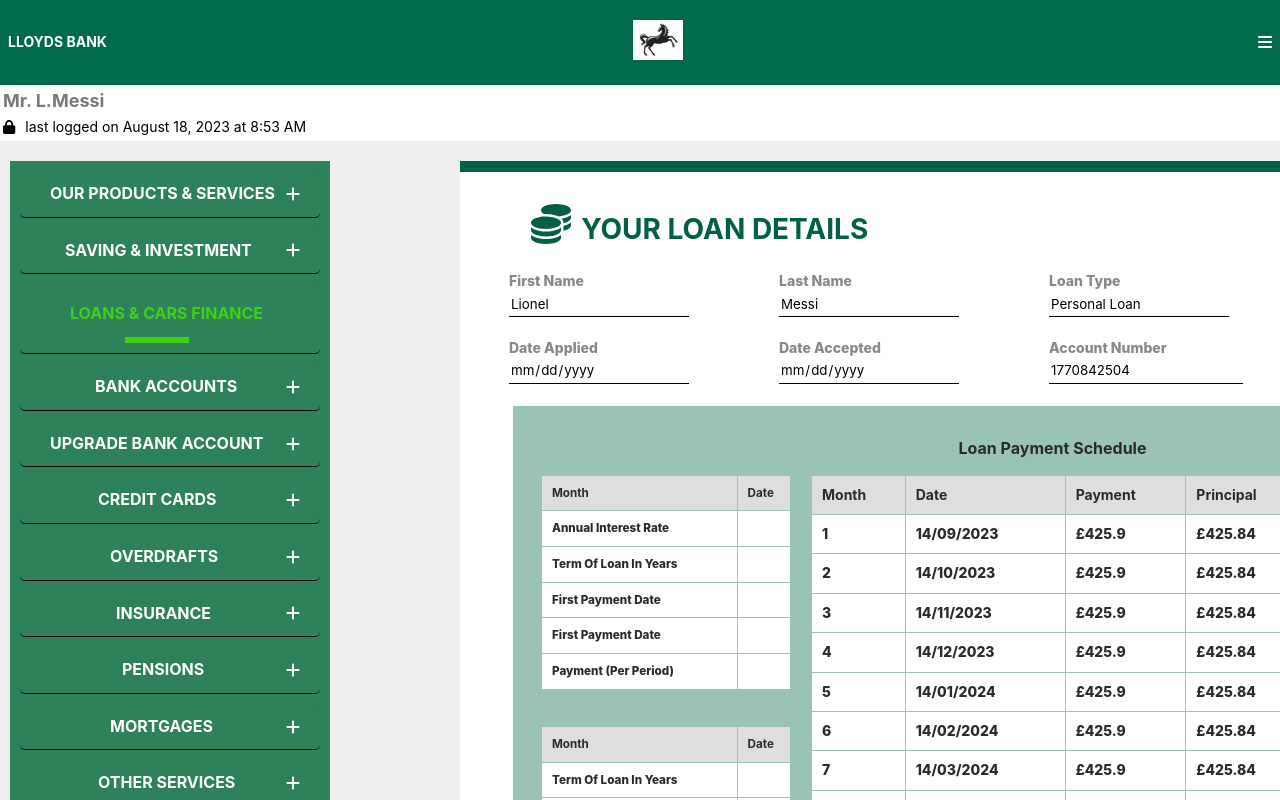
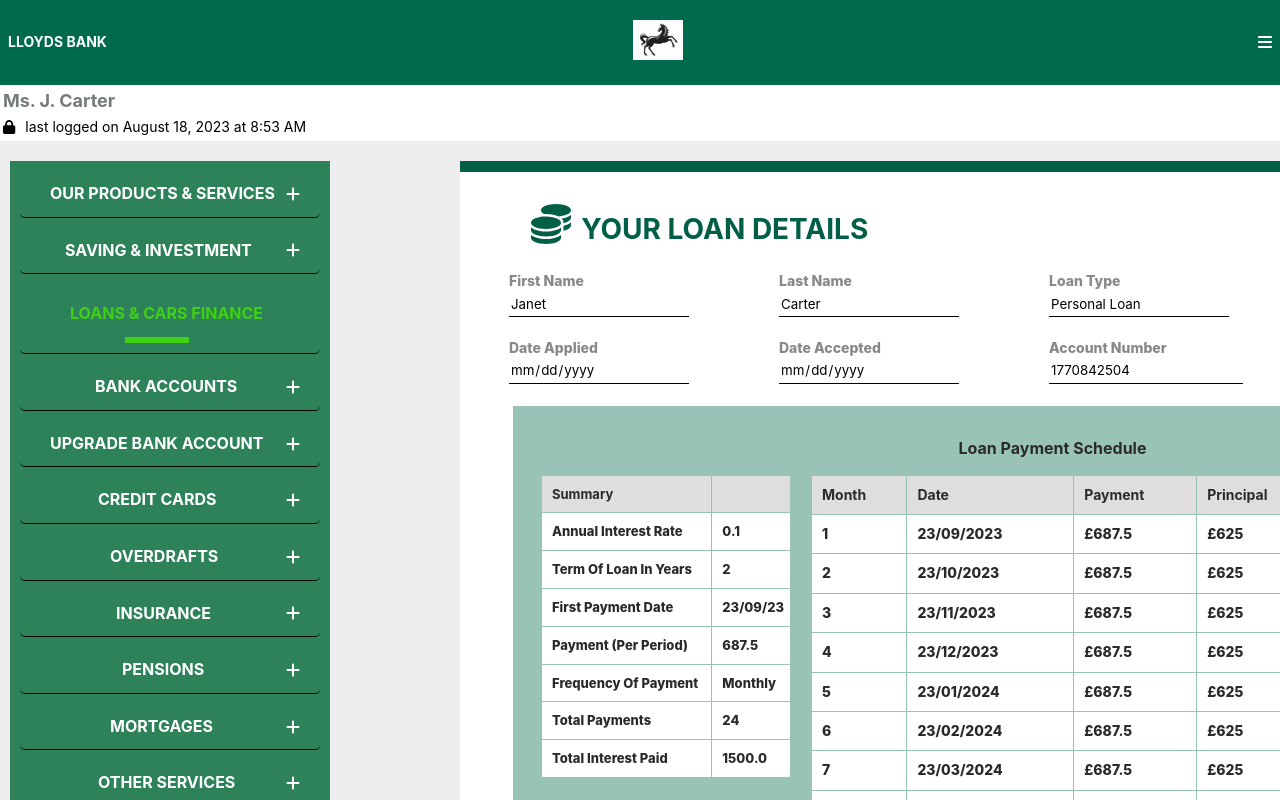
Before and after one commit to Safo-Samson/customer-interface-decisioning, a React (Vite) app: page /PaymentDetails in a window 1280 px wide. Shown: the top 800 px of the page. Built offline with nearby package versions, Linux system fonts and the light colour scheme.

Commit message:
update json files

```diff
--- /dev/null
+++ b/src/assets/TEST_loanSchedule.json
@@ -0,0 +1 @@
+{"Month": [1, 2, 3, 4, 5, 6, 7, 8, 9, 10], "Date": ["23/09/2023", "23/10/2023", "23/11/2023", "23/12/2023", "23/01/2024", "23/02/2024", "23/03/2024", "23/04/2024", "23/05/2024", "23/06/2024", "23/07/2024", "23/08/2024"], "Payment": [687.5, 687.5, 687.5, 687.5, 687.5, 687.5, 687.5, 687.5, 687.5, 687.5, 687.5, 687.5], "Interest": [62.5, 62.5, 62.5, 62.5, 62.5, 62.5, 62.5, 62.5, 62.5, 62.5, 62.5, 62.5], "Principal": [625.0, 625.0, 625.0, 625.0, 625.0, 625.0, 625.0, 625.0, 625.0, 625.0, 625.0, 625.0], "Balance": [15000.0, 14312.5, 13625.0, 12937.5, 12250.0, 11562.5, 10875.0, 10187.5, 9500.0, 8812.5, 8125.0, 7437.5], "annual_interest_rate": "0.1", "loan_in_years": "2", "frequency_of_payment": "Monthly", "first_payment_date": "23/09/23", "payment_per_period": "687.5", "rate_per_period": "62.5%", "total_payments": "24", "total_interest": "1500.0"}
--- a/src/assets/insights.json
+++ b/src/assets/insights.json
@@ -1 +1 @@
-{"positive": ["You have 0 defaults over the past year", "You have a high yearly salary", "You have successfully paid off 31 credit loans on time over the past year", "You have made 21 payments on time this year", "You have succesfully paid off 4 credit cards with 31 credits paid off and 0 defaults", "You have 0 dependents and 0 defaults", "Owning your residence has positively impacted your credit profile"], "negative": ["You have missed 3 payments in the past year", "You have made 0 payments on time this year"], "negative_suggestions": ["Consider paying off your bills on time in the future", "Consider paying off your bills on time in the future"]}
+{"positive": ["You have 0 defaults over the past year", "You have a high yearly salary", "You have successfully paid off 9 credit loans on time over the past year", "You have not missed any payments in the past year", "You have made 36 payments on time this year", "You have succesfully paid off 3 credit cards with 9 credits paid off and 0 defaults", "You have 0 dependents and 0 defaults"], "negative": ["You have made only 2 payments on time this year"], "negative_suggestions": ["Consider paying off more of your bills on time in the future"]}
--- a/src/components/StartLoan/CurrentLoans.jsx
+++ b/src/components/StartLoan/CurrentLoans.jsx
@@ -37,7 +37,7 @@
             <div className="current-loanFields">
               <LoanType
                 loanType={"Credit Card"}
-                status={"Pending"}
+                status={"Done"}
                 amount={8000}
                 details={"Details"}
                 // nextPayment={new Date("none").toLocaleDateString()}
@@ -51,10 +51,10 @@
               />
               <LoanType
                 loanType={"Personal Loan"}
-                status={"Done"}
-                amount={50000}
+                status={"In Progress"}
+                amount={15000}
                 details={"Details"}
-                // nextPayment={new Date().toLocaleDateString()}
+                nextPayment={new Date('2023-09-23').toLocaleDateString()}
               />
             </div>
           </div>
--- a/src/components/StartLoan/LoanAcceptedDetails.css
+++ b/src/components/StartLoan/LoanAcceptedDetails.css
@@ -26,9 +26,10 @@
   flex-direction: column;
   align-items: left; /*Center vertically */
   padding-top: 13.08px;
-  padding-bottom: 33.08px;
+  padding-bottom: 53.08px;
   padding-left: 25px;
   position: relative; /* for the button to be styled well*/
+
 }
 
 .payment-schedule-container {
@@ -73,6 +74,8 @@
   position: absolute; /* in relation to the container*/
   bottom: 0;
   left: 0;
+  margin-bottom: 15px;
+
 }
 
 .loan-schedule-tables-container {
@@ -86,7 +89,7 @@
   display: flex;
   flex-direction: column;
   justify-content: space-between; /* space between makes the size match the bigger one*/
-  font-size: smaller;
+  font-size: small;
   /* background-color: aqua; */
   margin-right: 20px;
   /* background-color: red; */
--- a/src/components/StartLoan/LoanAcceptedDetails.jsx
+++ b/src/components/StartLoan/LoanAcceptedDetails.jsx
@@ -5,7 +5,7 @@
 import PaymentTable from "./PaymentTable";
 import SelectedCustomer from "./SelectedCustomer";
 import { useNavigate } from "react-router-dom";
-import jsonData from "../../assets/5843479162_loanSchedule.json";
+import jsonData from "../../assets/TEST_loanSchedule.json";
 const LoanAcceptedDetails = () => {
   const headers = [
     "Month",
@@ -15,7 +15,7 @@
     "Interest",
     "Balance",
   ];
-  const { Month, Date, Payment, Principal, Interest, Balance } = jsonData;
+  const { Month, Date, Payment, Principal, Interest, Balance, annual_interest_rate, loan_in_years, frequency_of_payment, first_payment_date, payment_per_period, total_payments, total_interest } = jsonData;
   const data = Month.map((month, index) => [
     month,
     Date[index],
@@ -24,13 +24,15 @@
     `£${Interest[index]}`,
     `£${Balance[index]}`,
   ]);
-  const headers1 = ["Month", "Date"];
+  const headers1 = ["Summary", ""];
   const data1 = [
-    ["Annual Interest Rate", ""],
-    ["Term of Loan in Years", ""],
-    ["First Payment Date", ""],
-    ["First Payment Date", ""],
-    ["Payment (per period)", ""],
+    ["Annual Interest Rate", annual_interest_rate],
+    ["Term of Loan in Years", loan_in_years],
+    ["First Payment Date", first_payment_date],
+    ["Payment (per period)", payment_per_period],
+    ["Frequency of payment", frequency_of_payment],
+    ["Total payments", total_payments],
+    ["Total interest paid", total_interest]
   ];
   const headers2 = ["Month", "Date"];
   const data2 = [
@@ -68,7 +70,7 @@
               <div className="small-tables-container">
                 {" "}
                 <PaymentTable headers={headers1} data={data1} />
-                <PaymentTable headers={headers2} data={data2} />
+                {/* <PaymentTable headers={headers2} data={data2} /> */}
               </div>
 
               <div className="big-table">
@@ -77,7 +79,7 @@
               </div>
             </div>
             <h2 className="loan-schedule-header">
-              Next payment scheduled for 02/08/2023{" "}
+              Next payment scheduled for 23/09/2023{" "}
             </h2>
           </div>
           <button className="paymentschedule-back" onClick={handleBack}>
--- a/src/components/StartLoan/ModelDecision.jsx
+++ b/src/components/StartLoan/ModelDecision.jsx
@@ -21,7 +21,7 @@
   const location = useLocation();
 
   const [ModelDecision, setModelDeicison] = useState(
-    decision || location.state?.decision || Math.floor(Math.random() * 4) + 1
+    decision || location.state?.decision || 1
   );
   const [loanType, setType] = useState(location.state?.loanType || "undefined");
   const [loanAmountinfo, setAmountInfo] = useState(
--- a/src/components/StartLoan/SelectedCustomer.jsx
+++ b/src/components/StartLoan/SelectedCustomer.jsx
@@ -9,7 +9,7 @@
           <div className="sel-customer-personalInfo">
             <label htmlFor="AccountNo"> First Name</label>
             <input
-              value= 'Lionel'
+              value= 'Janet'
               type="AccountNo"
               placeholder=""
               id="AccountNo"
@@ -21,7 +21,7 @@
           <div className="sel-customer-personalInfo">
             <label htmlFor="birthDate"> Last Name</label>
             <input
-              value='Messi'
+              value='Carter'
               type=""
               placeholder=""
               id="birthDate"
--- a/src/components/UIComponents/UserBar.jsx
+++ b/src/components/UIComponents/UserBar.jsx
@@ -32,7 +32,7 @@
   return (
     <div className="user-bar">
       <div className="user-logo-container">
-        <div className="user-logo-text">Mr. L.Messi</div>
+        <div className="user-logo-text">Ms. J. Carter</div>
 
         <div className="Last-login">
           <FontAwesomeIcon icon={faLock} style={{ marginRight: "10px" }} />
```
